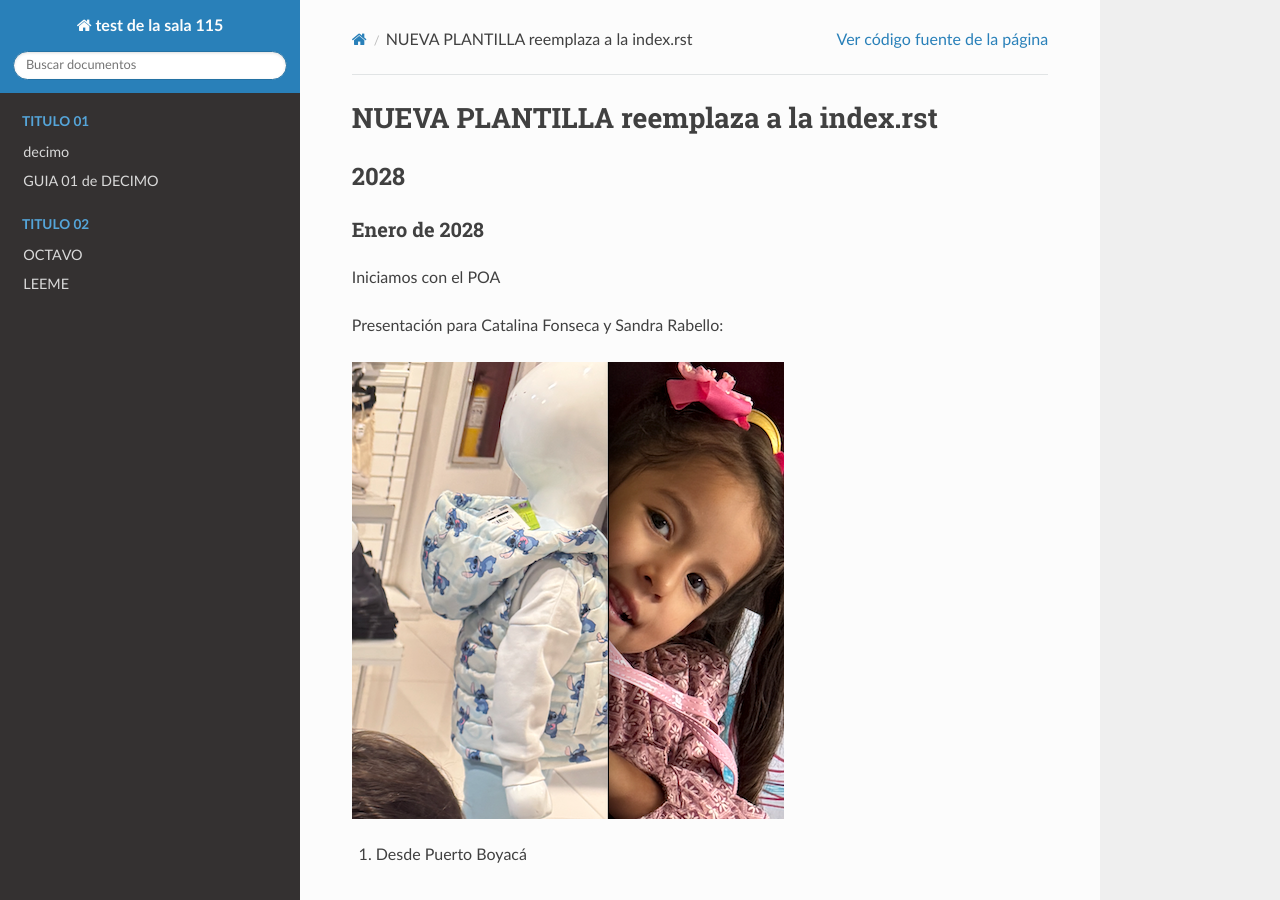
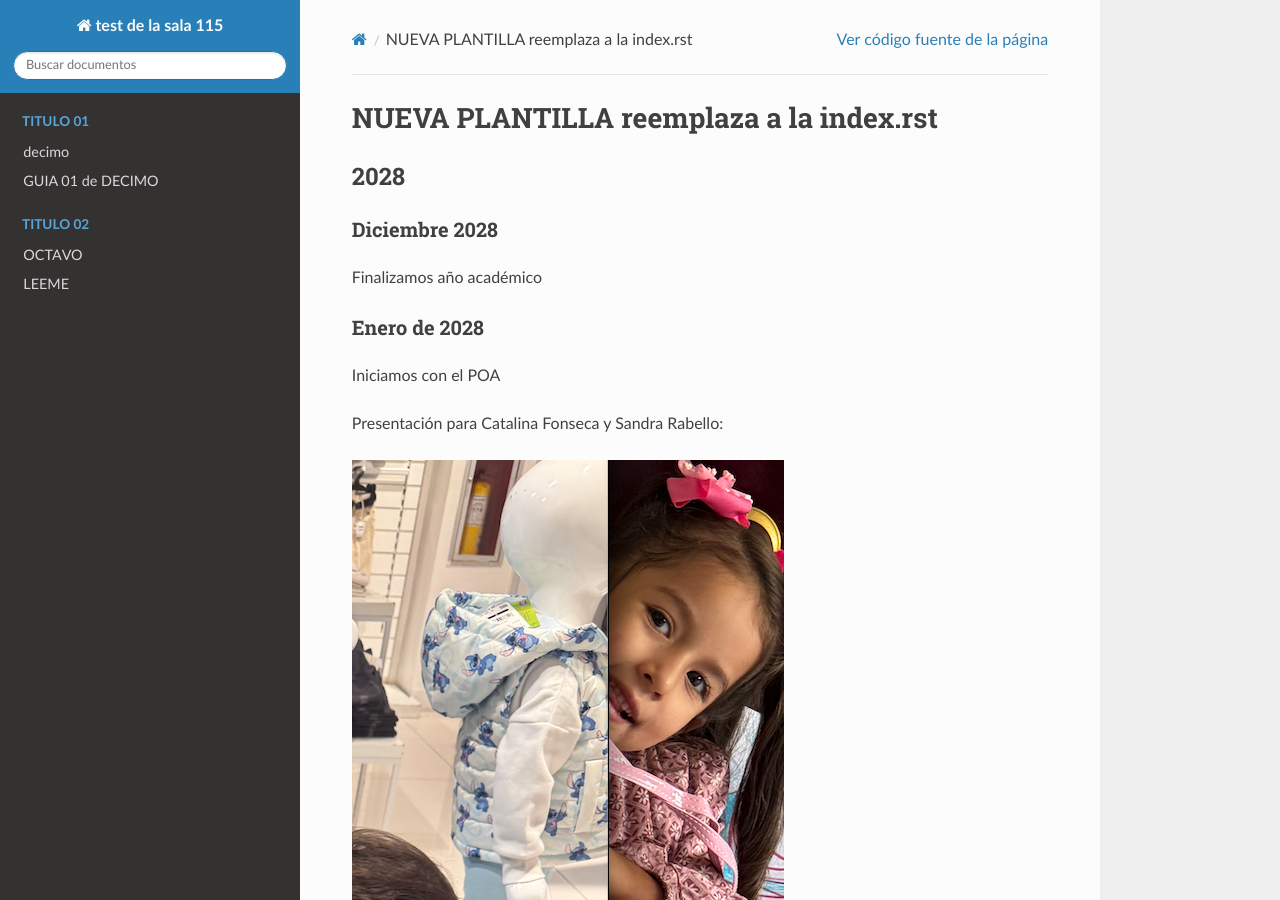
Before and after one commit to camilojfkennedy/test, a Sphinx documentation site: the page built from docs/index.md, in a window 1280 px wide and 900 px high. Built offline with Sphinx 7.4.7 and the Read the Docs theme 3.1.0, drawn with Linux system fonts in a browser that asks for light colours.

Commit message:
Adios 2028

```diff
--- a/docs/index.md
+++ b/docs/index.md
@@ -19,6 +19,10 @@ README.md
 # NUEVA PLANTILLA reemplaza a la index.rst
 
 ## 2028
+
+### Diciembre 2028
+
+Finalizamos año académico
 
 ### Enero de 2028
 
```
Also changed, not shown: 5 other files.
